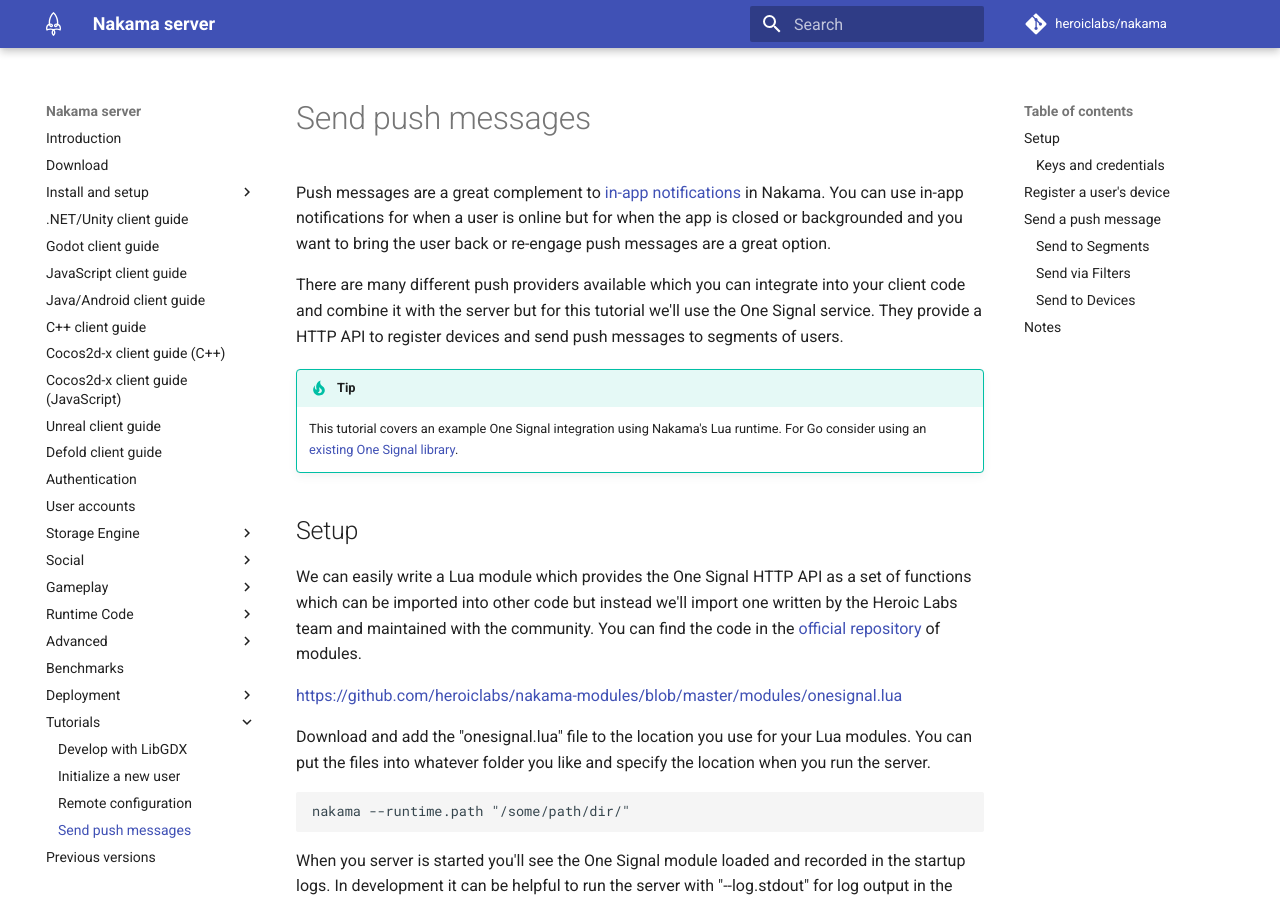
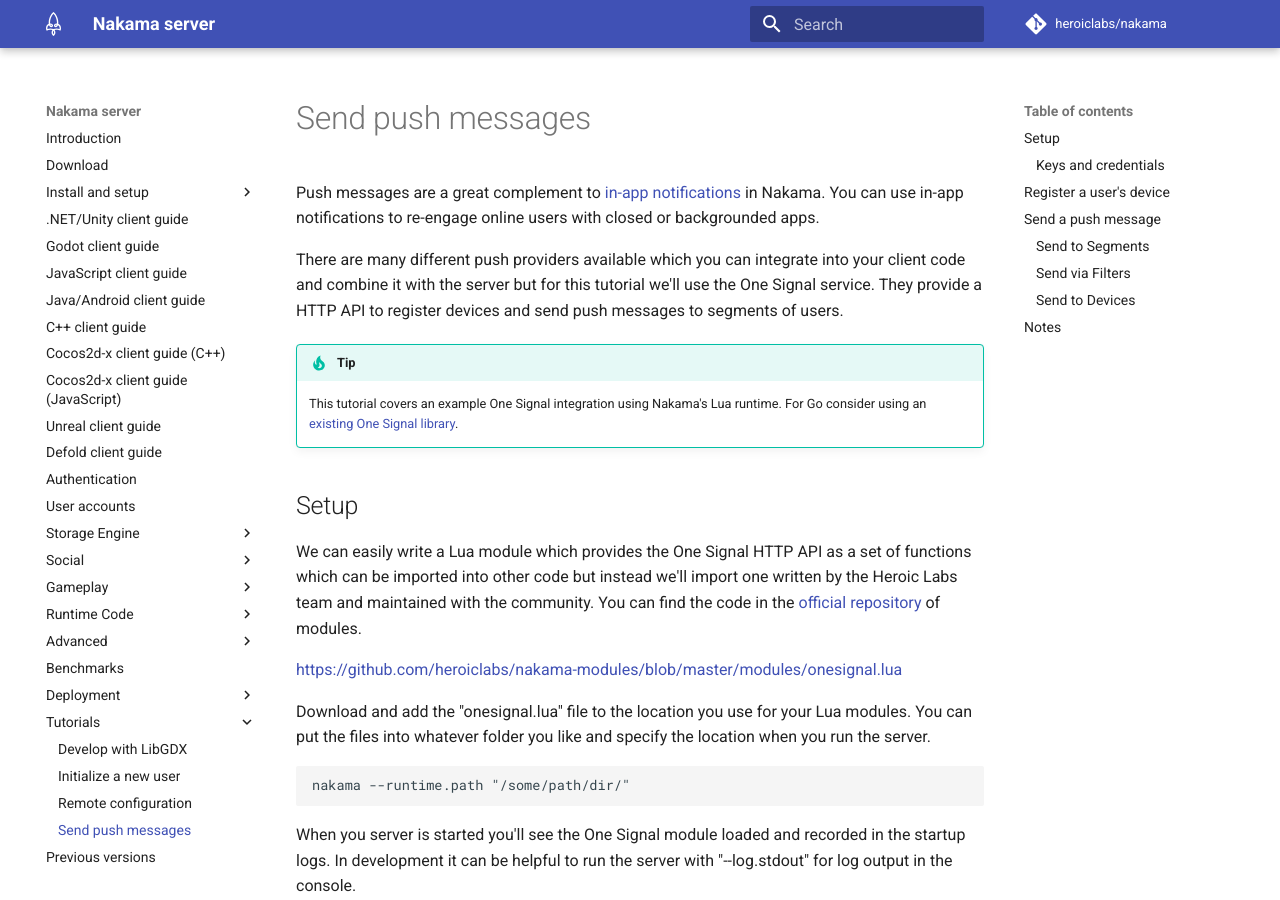
Before and after one commit to heroiclabs/nakama-docs, an MkDocs documentation site: the page built from docs/tutorial-send-push-messages.md, in a window 1280 px wide and 900 px high. Built offline with MkDocs 1.6.1 and Material for MkDocs 9.7.7, drawn with Linux system fonts in a browser that asks for light colours; comment, search, counter and statistics services are not loaded.

Commit message:
reword and fix typo in push notification overview text

```diff
--- a/docs/tutorial-send-push-messages.md
+++ b/docs/tutorial-send-push-messages.md
@@ -1,6 +1,6 @@
 # Send push messages
 
-Push messages are a great complement to [in-app notifications](social-in-app-notifications.md) in Nakama. You can use in-app notifications for when a user is online but for when the app is closed or backgrounded and you want to bring the user back or re-engage push messages are a great option.
+Push messages are a great complement to [in-app notifications](social-in-app-notifications.md) in Nakama. You can use in-app notifications to re-engage online users with closed or backgrounded apps.
 
 There are many different push providers available which you can integrate into your client code and combine it with the server but for this tutorial we'll use the One Signal service. They provide a HTTP API to register devices and send push messages to segments of users.
 
```
